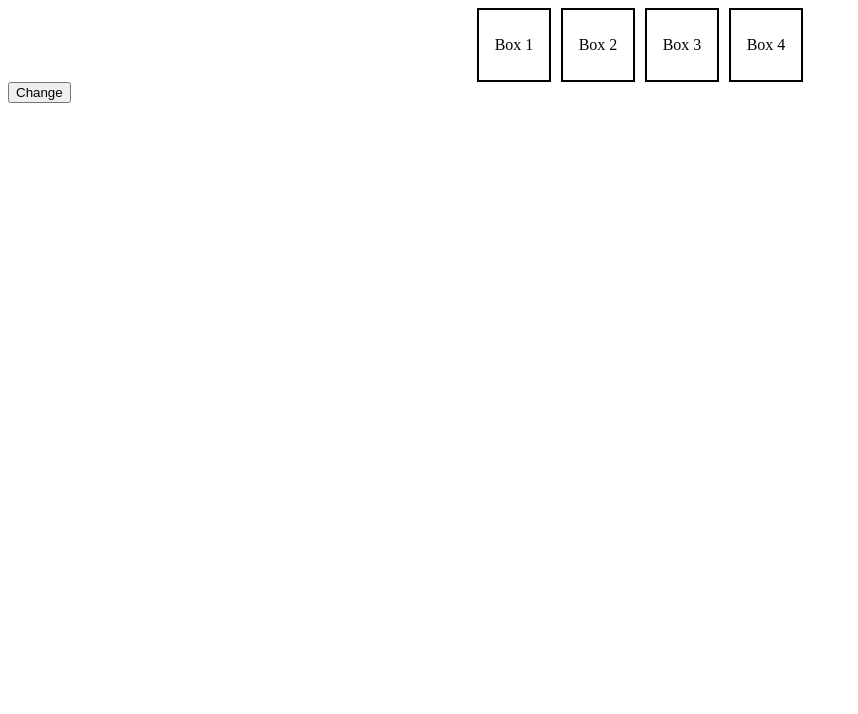
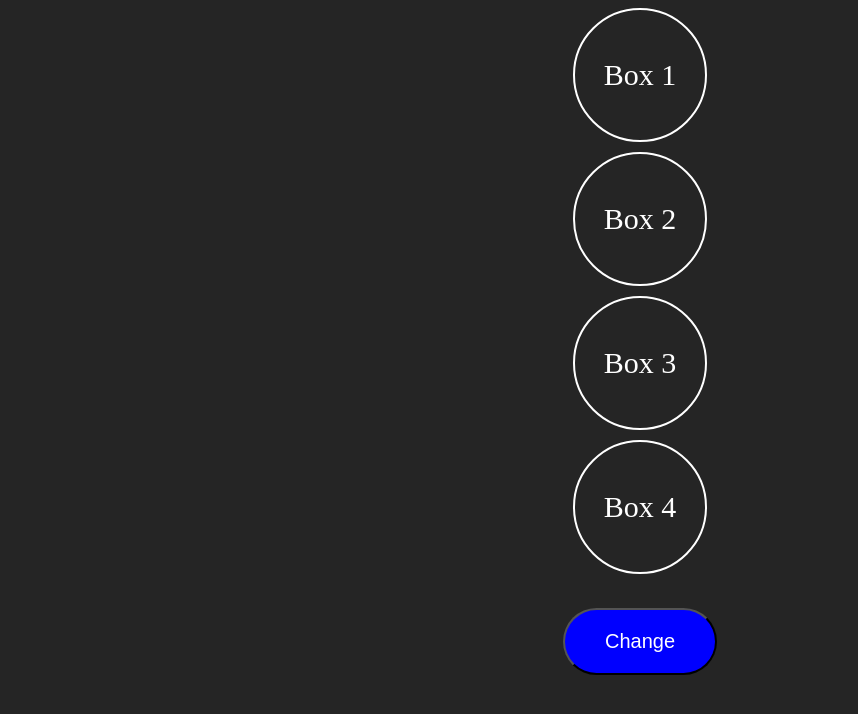
Before and after one commit to BadhonTech/JavaScrip-random-colors-in-box, a plain HTML site: page index.html in a window 1280 px wide. Shown: the whole page, without its empty margins (0-858 px from the left). Drawn offline with Linux system fonts and the light colour scheme.

Commit message:
Update index.html

```diff
--- a/index.html
+++ b/index.html
@@ -4,20 +4,35 @@
   <meta charset="UTF-8">
   <meta name="viewport" content="width=device-width, initial-scale=1.0">
   <meta http-equiv="X-UA-Compatible" content="ie=edge">
-  <title>random bg color chnage</title>
+  <title>Document</title>
   <style type="text/css" media="all">
+    body {
+      color: white;
+      font-size: 30px;
+      background: #252525;
+    }
     #parent {
       display: flex;
       justify-content: center;
       gap: 10px;
+      align-items: center;
+      flex-direction: column;
     }
     .box {
       display: flex;
       justify-content: center;
       align-items: center;
-      width: 70px;
-      height: 70px;
-      border: 2px solid black;
+      width: 130px;
+      height: 130px;
+      border: 2px solid #fff;
+      border-radius: 50%;
+    }
+    button{
+      font-size: 20px;
+      padding: 20px 40px;
+      color: white;
+      background: #0000ff;
+      border-radius: 50px;
     }
   </style>
 </head>
@@ -28,7 +43,10 @@
   <div class="box">Box 3</div>
   <div class="box">Box 4</div>
 </div>
+<br />
+<center>
 <button onclick="btnc()">Change</button>
+</center>
 <script>
 const box = document.querySelectorAll("#parent .box");
 
```
